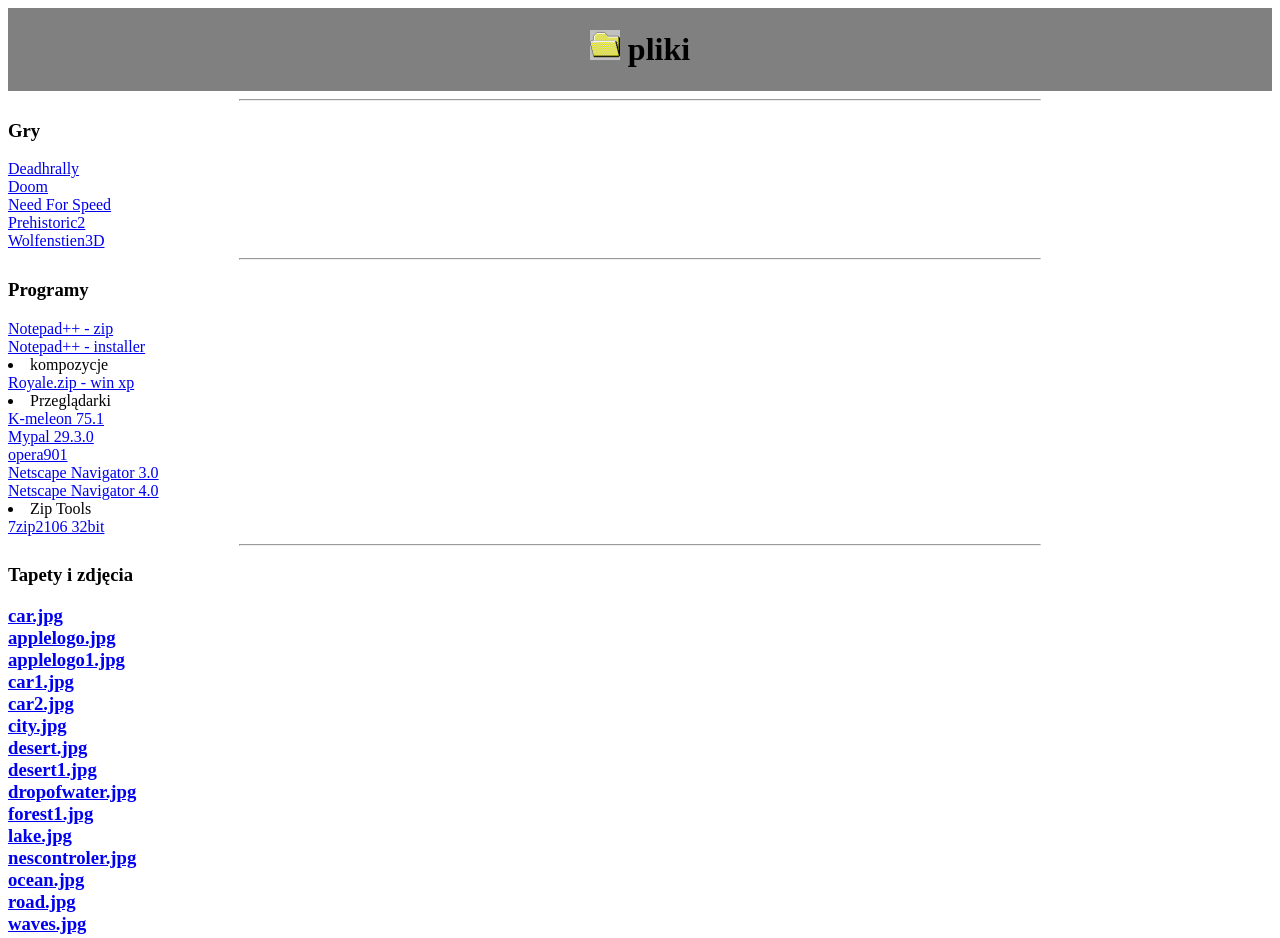
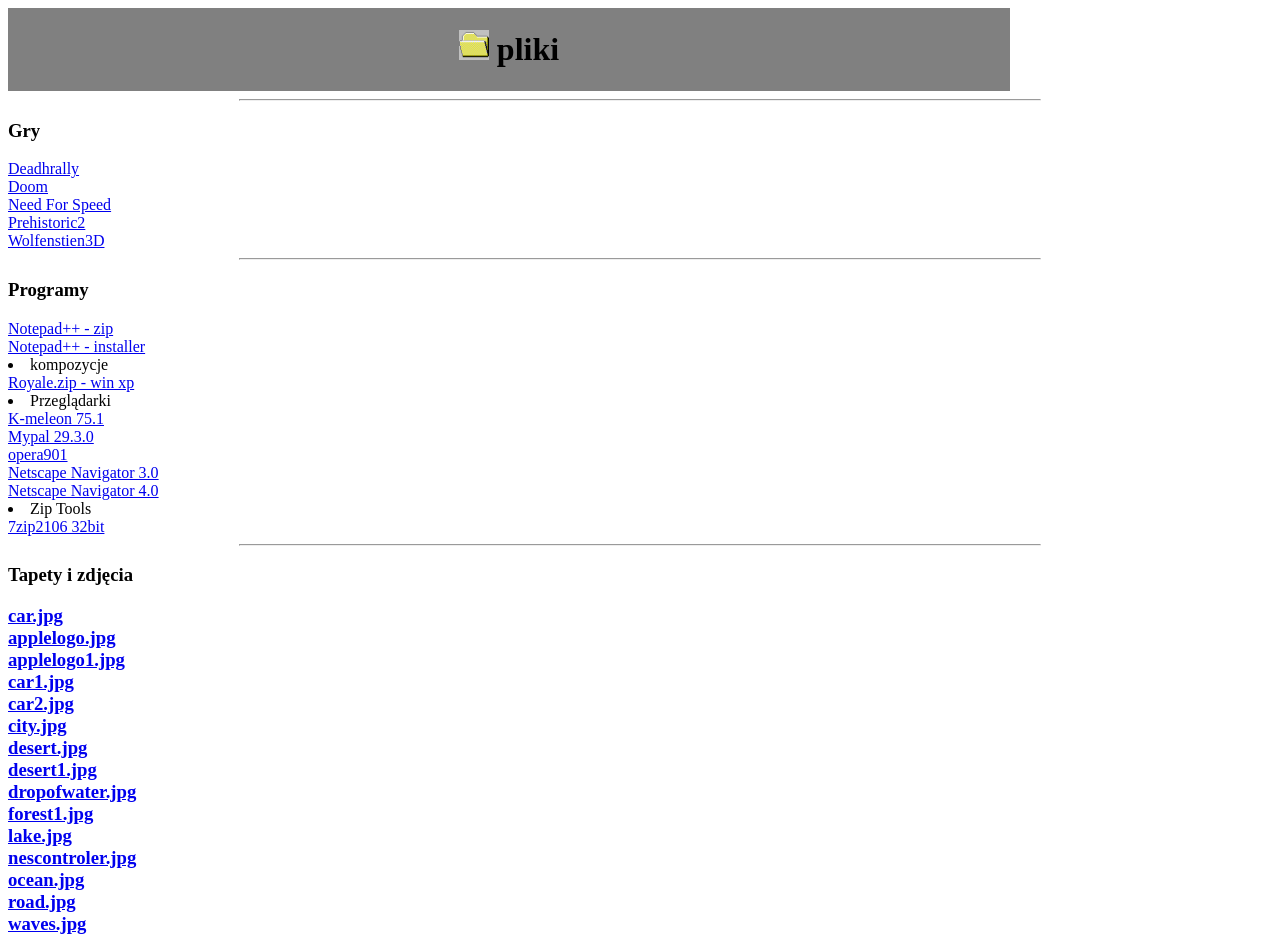
Before and after one commit to AdamiPhone/jablon-website, a plain HTML site: page filesd.html in a window 1280 px wide. Shown: the top 938 px of the page. Drawn offline with Linux system fonts and the light colour scheme.

Commit message:
repair logo bar width

```diff
--- a/filesd.html
+++ b/filesd.html
@@ -20,7 +20,7 @@ margin-right: auto;
 {
 background-color: gray;
 padding: 1px;
-widtch: 1000px;
+width: 1000px;
 text-align: center;
 }
 #files
```
